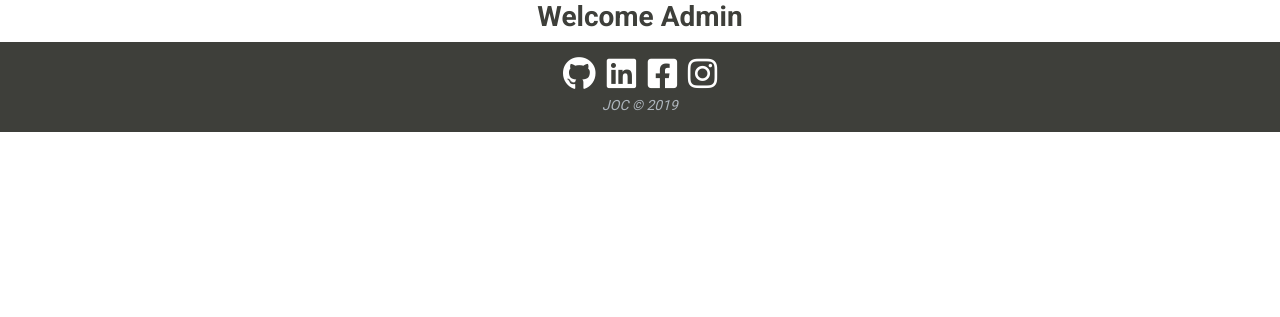
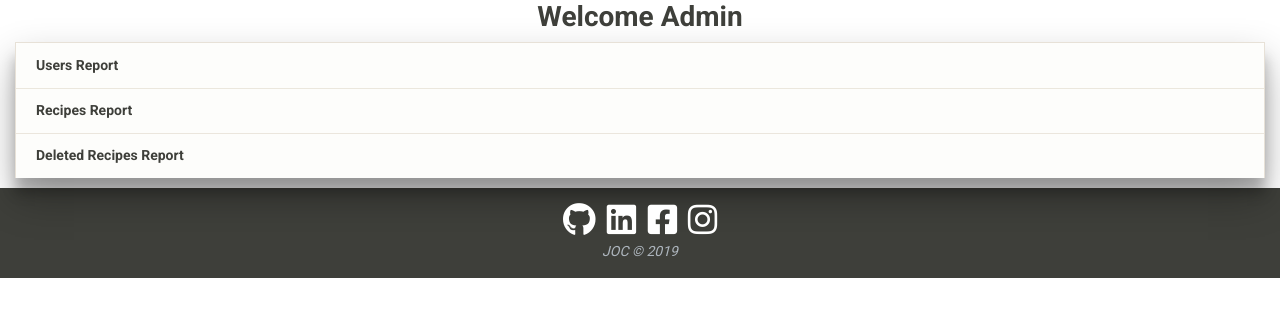
Before and after one commit to johnnycistudent/recipe-app, a Flask app: page /admin in a window 1280 px wide. Shown: the part 71-388 px from the top of the page. Run offline with Flask 2, Linux system fonts and the light colour scheme; the visitor is signed in with stand-in values (Sample User, id 1); data that the repository does not hold is empty; some libraries are stand-ins or nearby versions.

Commit message:
Admin report section added

```diff
--- a/app.py
+++ b/app.py
@@ -327,8 +327,15 @@ def profile(user):
 @app.route('/admin')
 def admin():
     if 'user' in session:
+
+
+
         if session['user'] == "admin":
-            return render_template('admin.html')
+            users = mongo.db.users.find()
+            recipes = mongo.db.recipes.find()
+            deleted = mongo.db.deleted.find()
+
+            return render_template('admin.html', users=users, recipes=recipes, deleted=deleted)
         else:
             flash('Only Admins can access this page!')
             return redirect(url_for('get_recipes'))
--- a/static/css/style.css
+++ b/static/css/style.css
@@ -254,6 +254,25 @@ h6 {
 }
 
 
+/*--- Admin Page  ---*/
+
+.card-accordion {
+    min-height: 0;
+}
+
+.accordion .card-header:after {
+    font-family: 'FontAwesome';
+    content: "\f068";
+    float: right;
+}
+.accordion .card-header.collapsed:after {
+    /* symbol for "collapsed" panels */
+    content: "\f067";
+}
+
+
+
+
 /*--- Media Queries  ---*/
 
 /*@media (max-width: 576px) {*/
--- a/static/js/main.js
+++ b/static/js/main.js
@@ -24,6 +24,20 @@ $(document).ready(function() {
 		$(this).closest('.tag-block').remove();
 	});
 
+	$(function() {
+		$(".expand").on("click", function() {
+			// $(this).next().slideToggle(200);
+			$expand = $(this).find(">:first-child");
+
+			if ($expand.text() == "+") {
+				$expand.text("-");
+			}
+			else {
+				$expand.text("+");
+			}
+		});
+	});
+
 });
 /*
 Alerts modal
--- a/templates/addrecipe.html
+++ b/templates/addrecipe.html
@@ -40,7 +40,7 @@
                         </div>
                         <div class="form-group col-6 col-sm-4">
                             <label for="carbs"><h6>Carbs</h6></label>
-                            <input type="text" class="form-control" id="carbs" name="carbs" placeholder="Add Instructions Here">
+                            <input type="text" class="form-control" id="carbs" name="carbs" placeholder="Add Carbs Here">
                         </div>
                         <div class="form-group col-6 col-sm-4">
                             <label for="fiber"><h6>Fiber</h6></label>
--- a/templates/admin.html
+++ b/templates/admin.html
@@ -4,6 +4,93 @@
 
     <h2> Welcome Admin </h2>
 
+    <div id="accordion" class="accordion">
+        <div class="card card-accordion">
+            <div class="card-header collapsed" data-toggle="collapse" href="#collapseOne">
+                <a class="card-title">
+                    <b>Users Report</b>
+                </a>
+            </div>
+            <div id="collapseOne" class="card-body collapse" data-parent="#accordion">
+                <table class="table table-hover">
+                    <thead>
+                        <tr>
+                            <th scope="col">Username</th>
+                            <th scope="col">Date Created</th>
+                            <th scope="col">No of Favourites</th>
+                            <th scope="col">Recipes Added</th>
+                        </tr>
+                    </thead>
+                    <tbody>
+                        {% for user in users %}
+                        <tr>
+                            <th scope="row">{{ user.username }}</th>
+                            <td>{{ user['_id'].generation_time.date().strftime('%d.%m.%Y') }}</td>
+                            <td>{{ user.favourite_recipes|length }}</td>
+                            <td></td>
+                        </tr>
+                        {% endfor %}
+                    </tbody>
+                </table>
+            </div>
+            <div class="card-header collapsed" data-toggle="collapse" data-parent="#accordion" href="#collapseTwo">
+                <a class="card-title">
+                  <b>Recipes Report</b>
+                </a>
+            </div>
+            <div id="collapseTwo" class="card-body collapse" data-parent="#accordion">
+                <table class="table table-hover">
+                    <thead>
+                        <tr>
+                            <th scope="col">Recipe</th>
+                            <th scope="col">Date Created</th>
+                            <th scope="col">Author</th>
+                            <th scope="col"></th>
+                        </tr>
+                    </thead>
+                    <tbody>
+                        {% for recipe in recipes %}
+                        <tr>
+                            <th scope="row"><a href="{{url_for('recipe_display', recipe_id=recipe._id)}}">{{ recipe.recipe_name }}</a></th>
+                            <td>{{ recipe['_id'].generation_time.date().strftime('%d.%m.%Y') }}</td>
+                            <td>{{ recipe.author.username }}</td>
+                            <td></td>
+                        </tr>
+                        {% endfor %}
+                    </tbody>
+                </table>
+            </div>
+            <div class="card-header collapsed" data-toggle="collapse" data-parent="#accordion" href="#collapseThree">
+                <a class="card-title">
+                  <b>Deleted Recipes Report</b>
+                </a>
+            </div>
+            <div id="collapseThree" class="collapse" data-parent="#accordion">
+                <table class="table table-hover">
+                    <thead>
+                        <tr>
+                            <th scope="col">Recipe</th>
+                            <th scope="col">Date Deleted</th>
+                            <th scope="col">Deleted By</th>
+                            <th scope="col"></th>
+                        </tr>
+                    </thead>
+                    <tbody>
+                        {% for recipe in deleted %}
+                        <tr>
+                            <th scope="row"><a href="{{url_for('recipe_display', recipe_id=recipe._id)}}">{{ recipe.recipe_name }}</a></th>
+                            <td>{{ recipe.added }}</td>
+                            <td>{{ recipe.deleted_by.username }}</td>
+                            <td></td>
+                        </tr>
+                        {% endfor %}
+                    </tbody>
+                </table>
+            </div>
+        </div>
+    </div>
+
+
 </div>
 
 {% endblock %}
```
Also changed, not shown: README.md.
